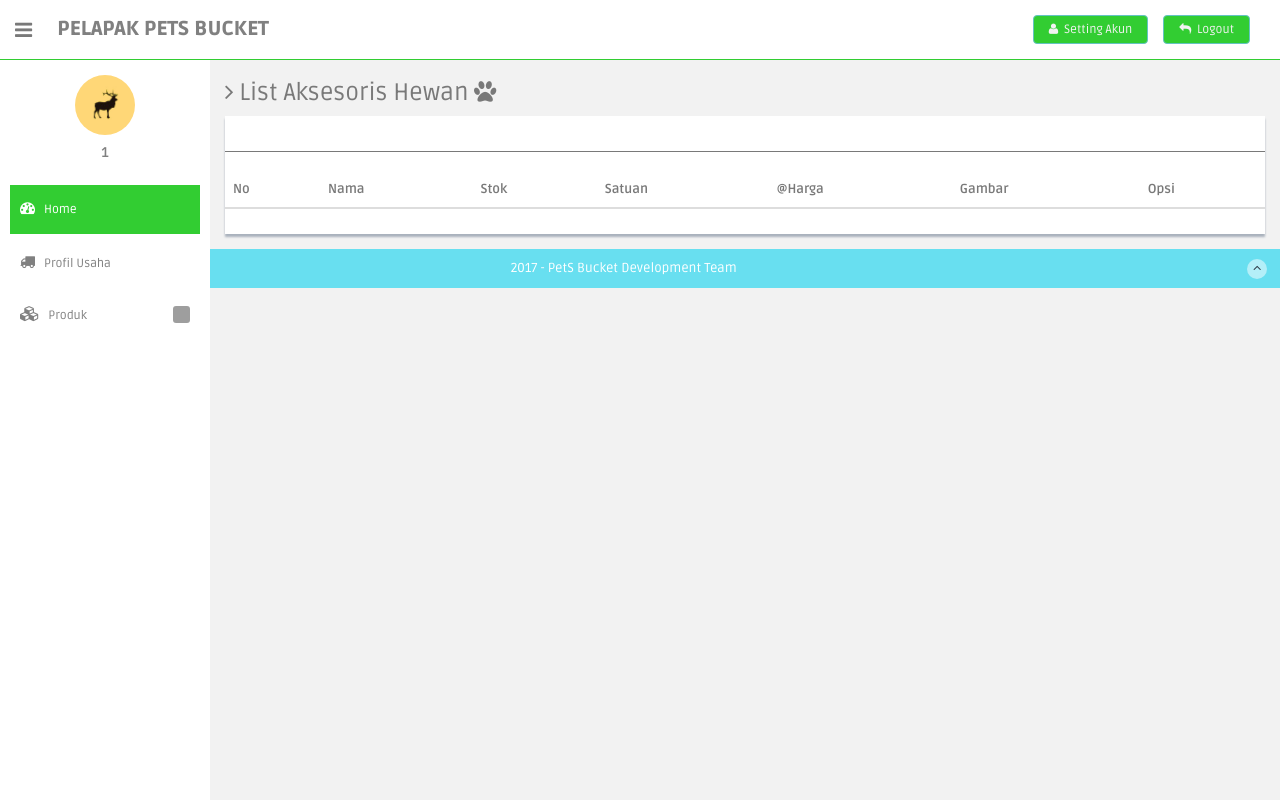
After one commit to enggaldeny/web-Pets-Bucket, a CodeIgniter app: page /kuliah/index.php/page/cAksesoris in a window 1280 px wide. The commit adds this page. Run offline with CodeIgniter, Linux system fonts and the light colour scheme; the visitor is signed in with stand-in values (Sample User, id 1); data comes from the database, SQL or seed files in the repository; tables that the repository leaves empty hold one stand-in row (values such as "Sample post"); lists and menus that the app fills with data are empty; grey boxes are pictures that could not be loaded.

Commit message:
read menu produk aksesoris

```diff
--- a/petsbucket/application/controllers/page.php
+++ b/petsbucket/application/controllers/page.php
@@ -103,9 +103,21 @@ class Page extends CI_Controller{
         if($this->session->userdata('status') != "login"){
             redirect('page');
         }else{
-             $stt['class']="active";
-           $this->load->view('page_header',$stt);
+            $stt['class']="active";
+			$this->load->view('page_header',$stt);
             $this->load->view('page_produkPakan');
+            $this->load->view('page_footer');
+        }
+    }
+	public function cAksesoris(){ //menu aksesoris
+        if($this->session->userdata('status') != "login"){
+            redirect('page');
+        }else{
+            $stt['class']="active";
+			$usaha =$this->session->userdata('usaha');
+			$rows = $this->model->readAksesoris($usaha);
+			$this->load->view('page_header',$stt);
+            $this->load->view('page_produkAksesoris', ['rows'=>$rows]);
             $this->load->view('page_footer');
         }
     }
--- a/petsbucket/application/models/m_page.php
+++ b/petsbucket/application/models/m_page.php
@@ -14,5 +14,10 @@ public function __construct(){
         $sql=sprintf("update tb_akun_penjual set pjl_nama='%s',pjl_nama_usaha='%s',pjl_alamat='%s',pjl_hp='%s', pjl_email='%s',pjl_deskripsi='%s',pjl_bank='%s', pjl_rekening='%s' where pjl_id='%s'",$this->nama,$this->usaha,$this->alamat,$this->hp,$this->email,$this->deskripsi,$this->bank,$this->rekening,$this->kode);
         $this->db->query($sql);
     }
+	public function readAksesoris($usaha){
+		$sql = "SELECT p.* FROM tb_produk p, tb_akun_penjual a WHERE ktg_id='KT-AK' AND a.pjl_nama_usaha='$usaha' AND p.pjl_id=a.pjl_id";
+		$query = $this->db->query($sql);
+		return $query->result();
+	}
 }
 ?>
--- a/petsbucket/application/views/page_header.php
+++ b/petsbucket/application/views/page_header.php
@@ -68,7 +68,7 @@
                       </a>
                       <ul class="sub">
                           <li><a href="<?php echo base_url().'index.php/page/cPakan'?>"><i class="fa fa-cutlery"></i>&nbsp;Pakan Hewan</a></li>
-                          <li><a href="#"><i class="fa fa-paw"></i>&nbsp;Aksesoris</a></li>
+                          <li><a href="<?php echo base_url().'index.php/page/cAksesoris'?>"><i class="fa fa-paw"></i>&nbsp;Aksesoris</a></li>
                       </ul>
                   </li>
               </ul>
--- /dev/null
+++ b/petsbucket/application/views/page_produkAksesoris.php
@@ -0,0 +1,46 @@
+<section id="main-content">
+    <section class="wrapper">
+          	<h3><i class="fa fa-angle-right"></i> List Aksesoris Hewan&nbsp;<i class="fa fa-paw"></i></h3>
+				<div class="row">
+
+    <div class="col-md-12">
+	   <div class="content-panel">
+	                  	  	  <hr>
+		                      <table class="table">
+		                          <thead>
+		<tr>
+            <th>No</th>
+			<th >Nama</th>
+            <th >Stok</th>
+            <th >Satuan</th>
+            <th >@Harga</th>
+            <th >Gambar</th>
+            <th colspan="3">Opsi</th>
+		</tr>
+        </thead>
+		                          <tbody>
+		                          <?php
+								  $no = 0;
+			foreach($rows as $row) {
+				$no++;
+		?>
+		<tr>
+			<td><?php echo $no; ?></td>
+			<td><?php echo $row->prd_nama; ?></td>
+			<td><?php echo $row->prd_stok; ?></td>
+			<td><?php echo $row->prd_satuan; ?></td>
+			<td><?php echo $row->prd_harga; ?></td>
+			<td><?php echo $row->prd_gambar; ?></td>
+			<td><a href="page/update/<?php echo $row->prd_id; ?>">Ubah</a>
+			<a href="delete/<?php echo $row->prd_id; ?>">Hapus</a></td>
+		</tr>
+			<?php
+				}
+			?>
+		                          </tbody>
+		                      </table>
+	                  	  </div>
+	                  </div>
+        </div>
+        </section>
+</section>
```
